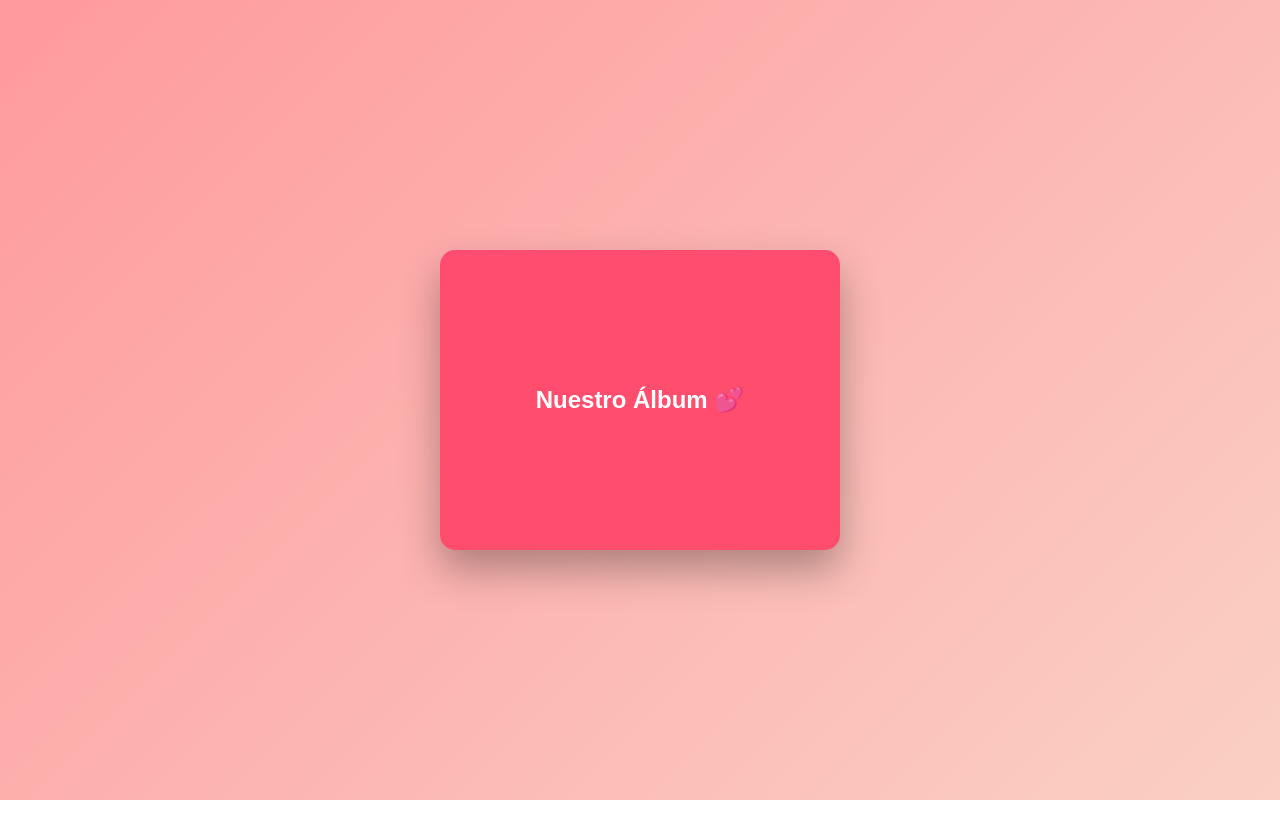
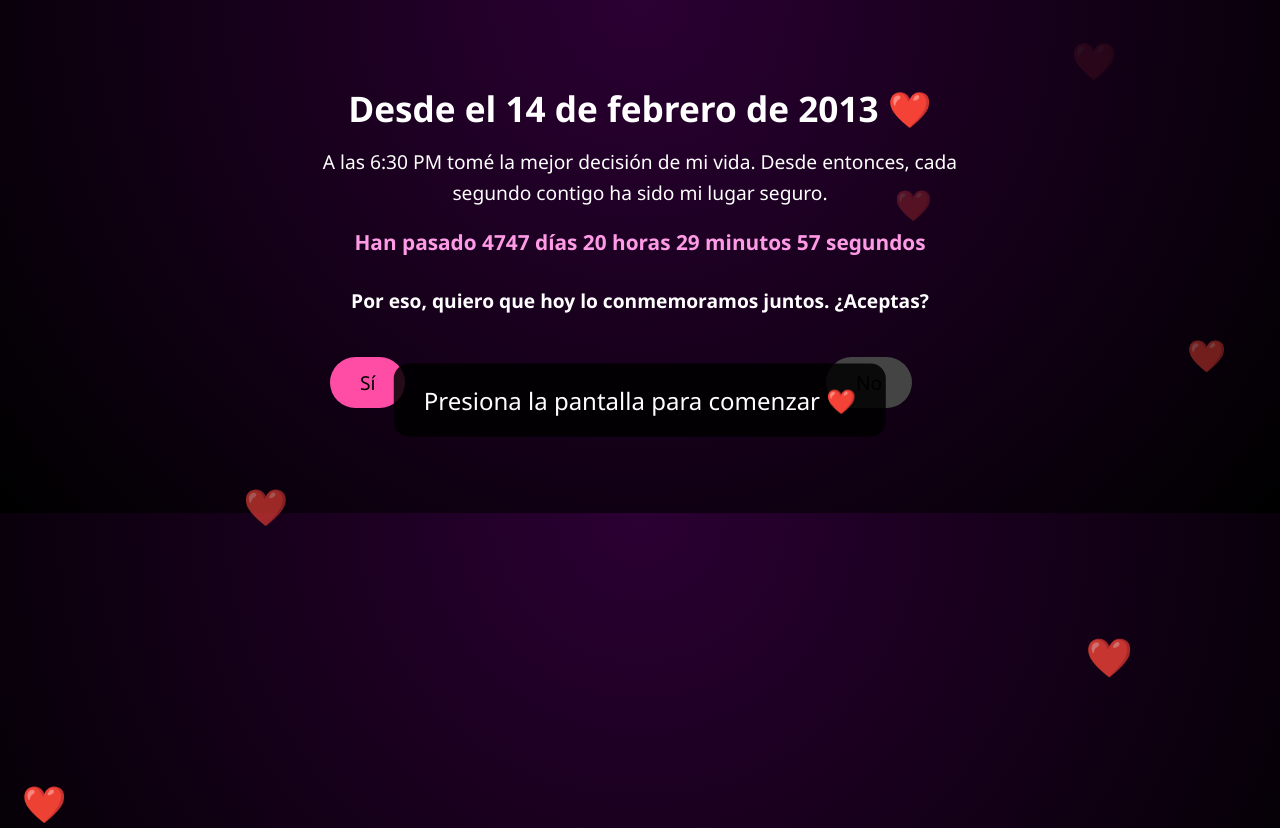
Before and after one commit to jejorulo-droid/Mailof, a plain HTML site: page index.html in a window 1280 px wide. Before the commit the page ends 800 px from the top, so only its background shows below. Drawn offline with Linux system fonts and the light colour scheme; grey boxes are pictures that could not be loaded.

Commit message:
Update index.html

```diff
--- a/index.html
+++ b/index.html
@@ -2,90 +2,215 @@
 <html lang="es">
 <head>
 <meta charset="UTF-8">
-<title>Nuestro Álbum 💖</title>
+<meta name="viewport" content="width=device-width, initial-scale=1.0">
+<title>Nuestro Amor ❤️</title>
 
 <style>
-body {
-  margin: 0;
-  height: 100vh;
-  display: flex;
-  justify-content: center;
-  align-items: center;
-  background: linear-gradient(135deg, #ff9a9e, #fad0c4);
-  font-family: Arial, sans-serif;
-  overflow: hidden;
+*{margin:0;padding:0;box-sizing:border-box;font-family:'Segoe UI',sans-serif;}
+
+body{
+    overflow:hidden;
+    background: radial-gradient(circle at top, #2b0033, #000);
+    color:white;
+    text-align:center;
 }
 
-.scene {
-  width: 400px;
-  height: 300px;
-  perspective: 1500px;
+canvas{
+    position:fixed;
+    top:0;
+    left:0;
+    z-index:-1;
 }
 
-.album {
-  width: 100%;
-  height: 100%;
-  position: relative;
-  transform-style: preserve-3d;
-  transition: transform 2s;
+.start-message{
+    position:fixed;
+    top:50%;
+    left:50%;
+    transform:translate(-50%,-50%);
+    font-size:1.5rem;
+    background:rgba(0,0,0,0.85);
+    padding:20px 30px;
+    border-radius:15px;
+    z-index:10;
 }
 
-.scene:hover .album {
-  transform: rotateY(-180deg);
+.container{
+    position:relative;
+    top:8vh;
+    padding:20px;
 }
 
-.cover, .pages {
-  position: absolute;
-  width: 100%;
-  height: 100%;
-  backface-visibility: hidden;
-  border-radius: 15px;
-  box-shadow: 0 20px 40px rgba(0,0,0,0.3);
+h1{font-size:2.2rem;margin-bottom:15px;}
+
+.message{
+    max-width:700px;
+    margin:auto;
+    line-height:1.6;
+    font-size:1.2rem;
 }
 
-.cover {
-  background: #ff4d6d;
-  display: flex;
-  justify-content: center;
-  align-items: center;
-  color: white;
-  font-size: 24px;
-  font-weight: bold;
+.timer{
+    margin-top:20px;
+    font-size:1.3rem;
+    font-weight:bold;
+    color:#ff9ae6;
 }
 
-.pages {
-  background: white;
-  transform: rotateY(180deg);
-  padding: 10px;
-  display: grid;
-  grid-template-columns: repeat(3, 1fr);
-  gap: 5px;
+.buttons{
+    margin-top:40px;
+    position:relative;
+    height:200px;
 }
 
-.pages img {
-  width: 100%;
-  height: 80px;
-  object-fit: cover;
-  border-radius: 8px;
-  transition: transform 0.3s;
+button{
+    padding:12px 30px;
+    border:none;
+    border-radius:30px;
+    font-size:1.2rem;
+    cursor:pointer;
+    position:absolute;
+    transition:0.3s;
 }
 
-.pages img:hover {
-  transform: scale(1.1);
+.si{ background:#ff4da6; left:25%; }
+.no{ background:#444; left:65%; }
+
+.push{
+    position:fixed;
+    bottom:20px;
+    right:20px;
+    background:#ff0044;
+    padding:15px 20px;
+    border-radius:10px;
+    display:none;
+}
+
+/* COLLAGE 3x3 */
+.collage{
+    display:grid;
+    grid-template-columns:repeat(3,1fr);
+    gap:12px;
+    margin-top:30px;
+    max-width:900px;
+    margin-left:auto;
+    margin-right:auto;
+    animation:fadeIn 2s ease-in-out;
+}
+
+.collage img{
+    width:100%;
+    height:220px;
+    object-fit:cover;
+    border-radius:18px;
+    box-shadow:0 0 25px rgba(255,0,150,0.7);
+    transition:0.4s;
+}
+
+.collage img:hover{
+    transform:scale(1.05);
+}
+
+@keyframes fadeIn{
+    from{opacity:0; transform:translateY(30px);}
+    to{opacity:1; transform:translateY(0);}
 }
 </style>
 </head>
-
 <body>
 
-<div class="scene">
-  <div class="album">
-
-    <div class="cover">
-      Nuestro Álbum 💕
+<div class="start-message" id="startMsg">
+Presiona la pantalla para comenzar ❤️
 </div>
 
-    <div class="pages">
+<audio id="musica" loop>
+    <source src="Enamorados.mp3" type="audio/mpeg">
+</audio>
+
+<canvas id="canvas"></canvas>
+
+<div class="container" id="mainContent">
+
+    <h1>Desde el 14 de febrero de 2013 ❤️</h1>
+
+    <div class="message">
+        A las 6:30 PM tomé la mejor decisión de mi vida.
+        Desde entonces, cada segundo contigo ha sido mi lugar seguro.
+    </div>
+
+    <div class="timer" id="contador"></div>
+
+    <div class="message" style="margin-top:30px;">
+        <strong>
+        Por eso, quiero que hoy lo conmemoramos juntos. ¿Aceptas?
+        </strong>
+    </div>
+
+    <div class="buttons">
+        <button class="si" onclick="aceptar()">Sí</button>
+        <button class="no" id="noBtn">No</button>
+    </div>
+
+</div>
+
+<div class="push" id="push">Error ❌ Debes elegir correctamente 😏</div>
+
+<script>
+
+/* INICIO */
+document.body.addEventListener("click", function(){
+    document.getElementById("musica").play();
+    document.getElementById("startMsg").style.display="none";
+},{once:true});
+
+/* CONTADOR */
+const fechaInicio = new Date("2013-02-14T18:30:00");
+setInterval(()=>{
+    const ahora=new Date();
+    const diff=ahora-fechaInicio;
+    const dias=Math.floor(diff/(1000*60*60*24));
+    const horas=Math.floor((diff/(1000*60*60))%24);
+    const minutos=Math.floor((diff/(1000*60))%60);
+    const segundos=Math.floor((diff/1000)%60);
+    document.getElementById("contador").innerHTML=
+    `Han pasado ${dias} días ${horas} horas ${minutos} minutos ${segundos} segundos`;
+},1000);
+
+/* CORAZONES */
+let heartsInterval=setInterval(()=>{
+    const heart=document.createElement("div");
+    heart.innerHTML="❤️";
+    heart.style.position="absolute";
+    heart.style.left=Math.random()*window.innerWidth+"px";
+    heart.style.top=window.innerHeight+"px";
+    heart.style.fontSize=(Math.random()*20+20)+"px";
+    heart.style.transition="4s linear";
+    document.body.appendChild(heart);
+    setTimeout(()=>{heart.style.top="-50px";heart.style.opacity=0;},10);
+    setTimeout(()=>heart.remove(),4000);
+},700);
+
+/* BOTÓN NO */
+const noBtn=document.getElementById("noBtn");
+noBtn.addEventListener("mouseover",moverNo);
+noBtn.addEventListener("touchstart",moverNo);
+
+function moverNo(){
+    noBtn.style.left=Math.random()*(window.innerWidth-120)+"px";
+    noBtn.style.top=Math.random()*(window.innerHeight-120)+"px";
+    document.getElementById("push").style.display="block";
+    setTimeout(()=>document.getElementById("push").style.display="none",2000);
+}
+
+/* ACEPTAR */
+function aceptar(){
+
+    clearInterval(heartsInterval);
+
+    document.getElementById("mainContent").innerHTML=`
+        <h1>Tenemos una cita a las 8pm...</h1>
+        <h2 style="margin-top:15px;">Pero nos vamos a las 7pm 💘</h2>
+
+        <div class="collage">
             <img src="foto1.jpg">
             <img src="foto2.jpg">
             <img src="foto3.jpg">
@@ -97,8 +222,29 @@ body {
             <img src="foto9.jpg">
         </div>
 
-  </div>
-</div>
+        <h2 style="margin-top:35px;">¡GRACIAS POR ESTOS 13 AÑOS JUNTOS!</h2>
+    `;
+
+    iniciarRosas();
+}
+
+/* ROSAS */
+function iniciarRosas(){
+    setInterval(()=>{
+        const rosa=document.createElement("div");
+        rosa.innerHTML="🌹";
+        rosa.style.position="absolute";
+        rosa.style.left=Math.random()*window.innerWidth+"px";
+        rosa.style.top=window.innerHeight+"px";
+        rosa.style.fontSize=(Math.random()*25+20)+"px";
+        rosa.style.transition="4s linear";
+        document.body.appendChild(rosa);
+        setTimeout(()=>{rosa.style.top="-50px";rosa.style.opacity=0;},10);
+        setTimeout(()=>rosa.remove(),4000);
+    },600);
+}
+
+</script>
 
 </body>
 </html>
```
Lines whose indentation alone changed are shown as unchanged.
